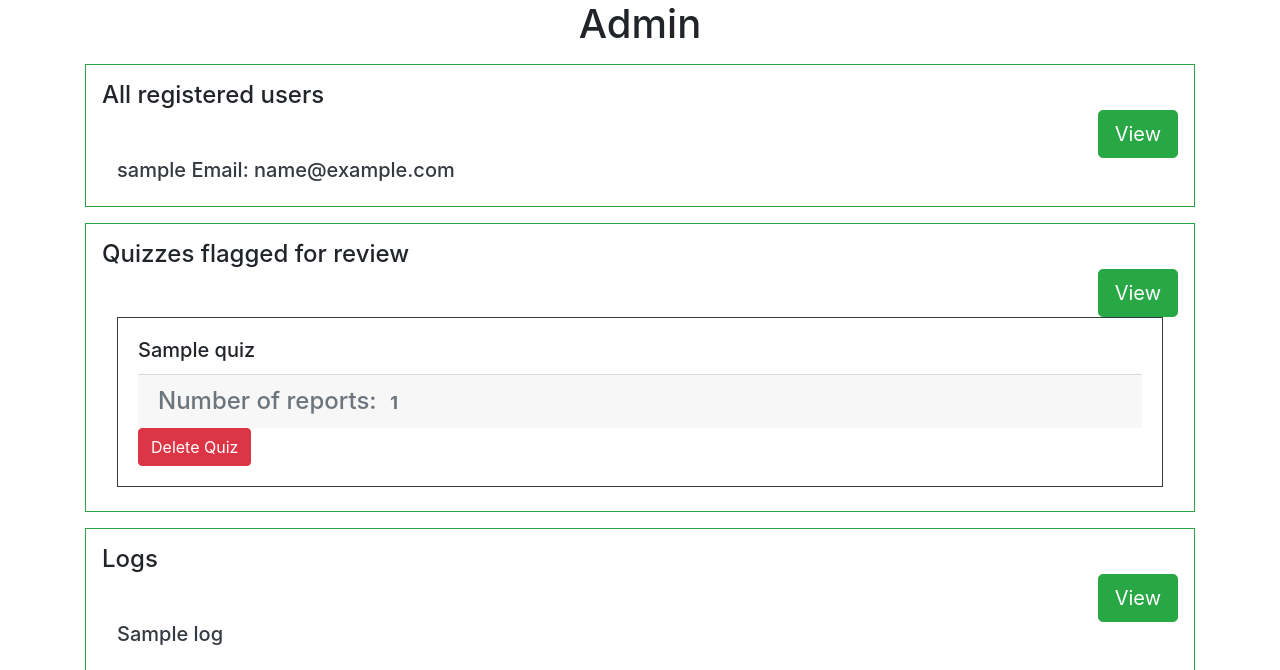
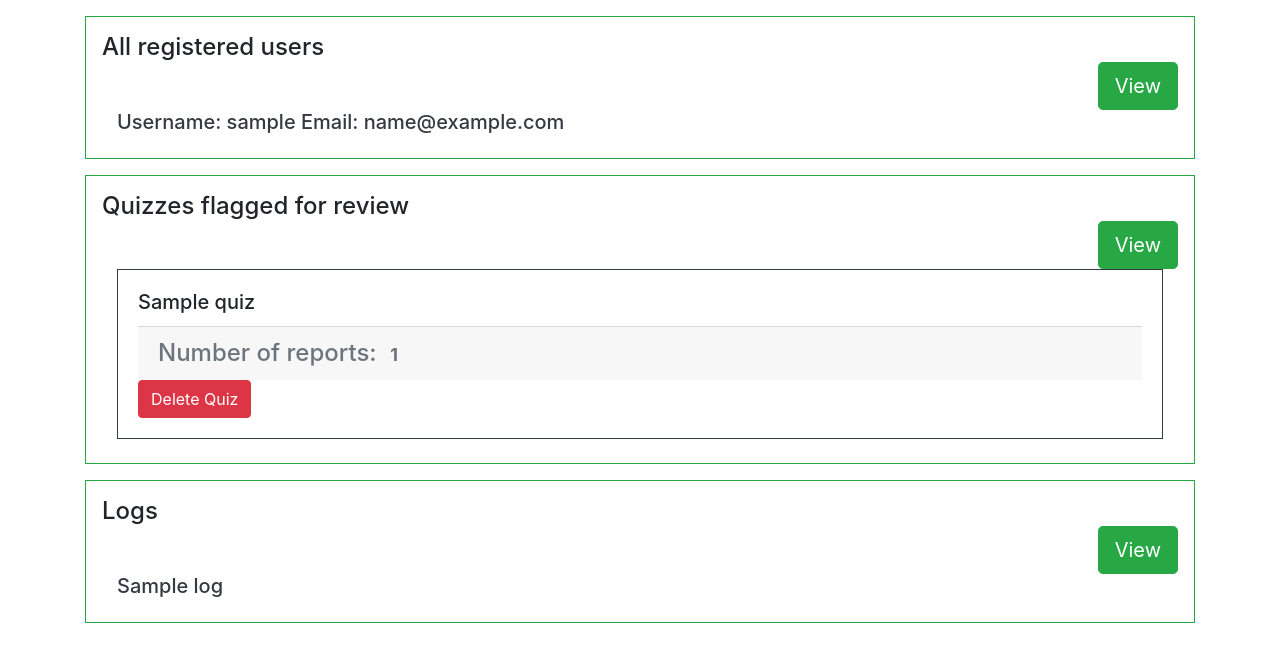
Before and after one commit to squiree98/CSC2033_Team_Project, a Flask app: template templates/admin.html in a window 1280 px wide. Shown: the part 56-726 px from the top of the page. Run offline with Flask 2, Linux system fonts and the light colour scheme; tables that the repository leaves empty hold one stand-in row (values such as "Sample post"); the template is opened without the code that fills it: values that come from a table or form of the project are taken from there, most other values are stand-ins (such as "Sample title", 1, 10 or a date in 2020); some libraries are stand-ins or nearby versions.

Commit message:
Modify the format of displayed users in admin page

```diff
--- a/templates/admin.html
+++ b/templates/admin.html
@@ -1,17 +1,13 @@
 {% extends "base.html" %}
 
 {% block content %}
-    <div>
-        <h1 class="text-center">  Admin </h1>
-    </div>
-
     <div class="container p-3 my-3 bg-transparent border border-success">
         <h4 class="text-left"> All registered users
         <div class="text-right">
             <a class="btn btn-success btn-lg" href="{{ url_for('admin.view_users') }}" role="button">View</a>
             {% for user in users %}
                 <div class="container text-dark text-left">
-                    <h5>{{ user.username }} Email: {{ user.email }}</h5>
+                    <h5> Username: {{ user.username }} Email: {{ user.email }}</h5>
                 </div>
             {% endfor %}
         </div>
```
Also changed, not shown: 1 other file.
